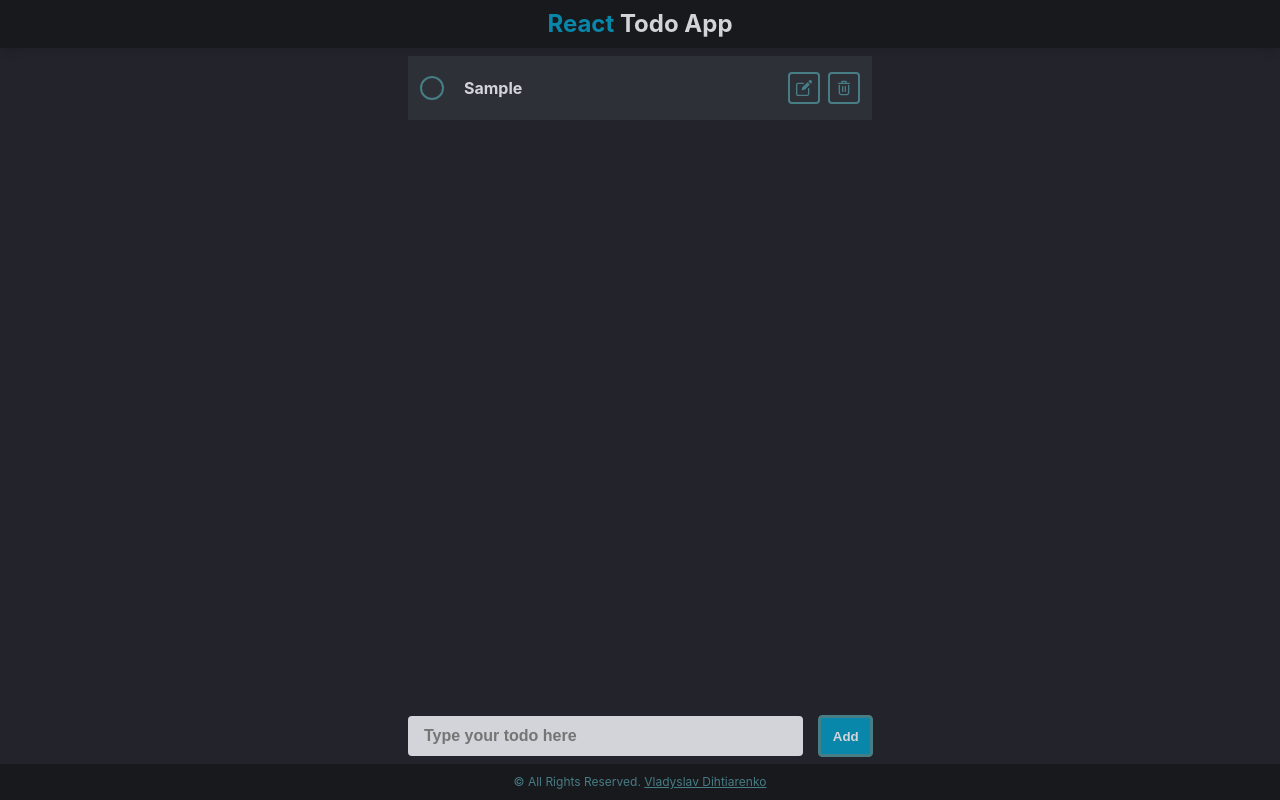
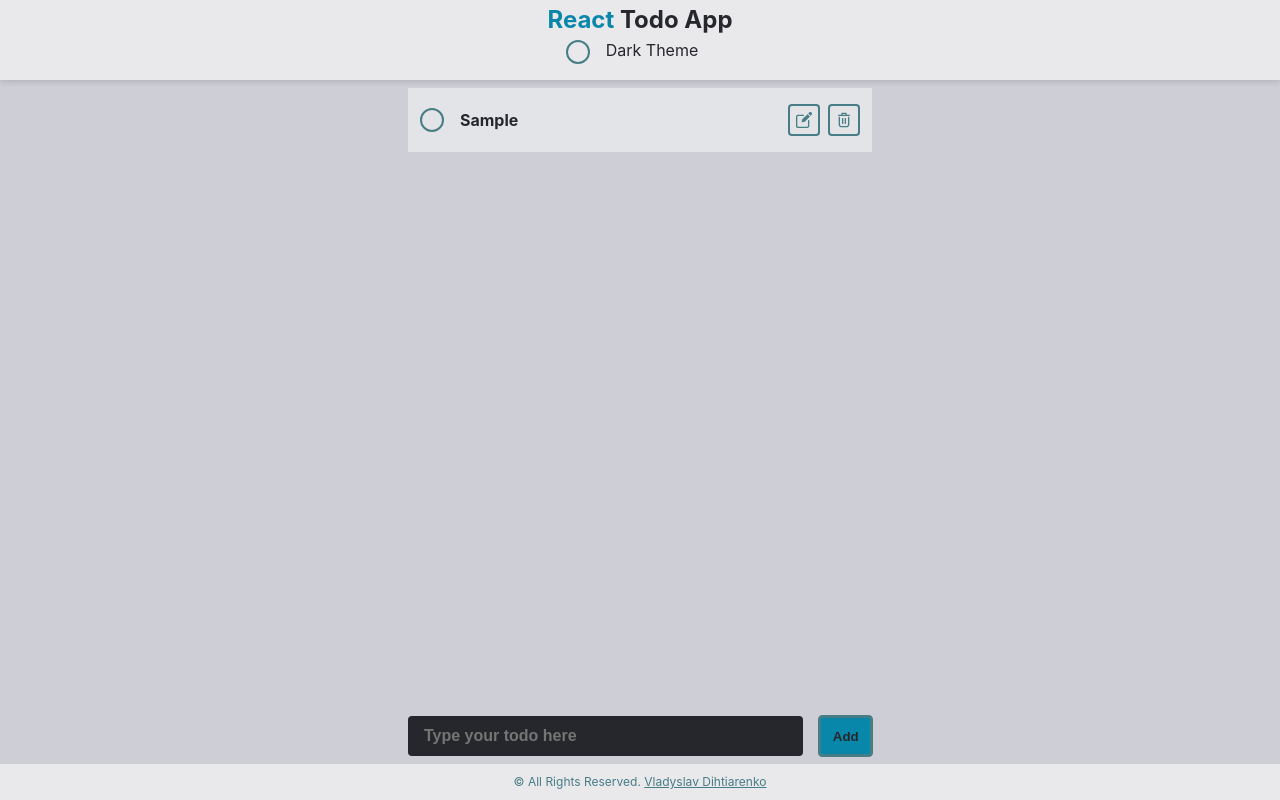
Before and after one commit to VladislavDegtyarenko/react-todo-app, a React (Vite) app: page / in a window 1280 px wide. Both pictures are taken after typing "Sample" into the empty fields and a click on the button "Add". Built offline with nearby package versions, Linux system fonts and the light colour scheme.

Commit message:
light/dark mode

```diff
--- a/src/App.jsx
+++ b/src/App.jsx
@@ -1,4 +1,4 @@
-import React from "react";
+import React, {useState, useEffect} from "react";
 
 // import layout components
 import Header from "./layout/Header";
@@ -6,9 +6,27 @@ import Main from "./layout/Main";
 import Footer from "./layout/Footer";
 
 function App() {
+   const [darkTheme, setDarkTheme] = useState(JSON.parse(localStorage.getItem('darkTheme')));
+
+   useEffect(() => {
+      localStorage.setItem('darkTheme', JSON.stringify(darkTheme))
+
+      if (darkTheme) {
+         document.body.classList.remove('light-theme');
+         document.body.classList.add('dark-theme');
+      } else {
+         document.body.classList.add('light-theme');
+         document.body.classList.remove('dark-theme');
+      }
+   }, [darkTheme])
+
+   const toggleDarkTheme = () => {
+      setDarkTheme(t => !t)
+   }
+
    return (
       <>
-         <Header />
+         <Header toggleDarkTheme={toggleDarkTheme} darkTheme={darkTheme}/>
          <Main />
          <Footer />
       </>
--- a/src/components/TodoList.css
+++ b/src/components/TodoList.css
@@ -7,6 +7,12 @@
    overflow-y: auto;
    overflow-x: hidden;
    scrollbar-gutter: stable both-edges;
+}
+
+.todo-list__filters {
+   display: flex;
+   justify-content: center;
+   margin-bottom: 0.5em;
 }
 
 .todo-empty {
--- a/src/components/TodoList.jsx
+++ b/src/components/TodoList.jsx
@@ -1,4 +1,5 @@
 import TodoItem from "../components/TodoItem";
+import Checkbox from "../ui/Checkbox";
 
 // Assets
 import PaperIcon from "../assets/PaperIcon";
@@ -46,7 +47,11 @@ function TodoList(props) {
       });
 
    if (todos && todos.length > 0) {
-      return <ul className="todo-list">{todoElements}</ul>;
+      return (
+         <div className="todo-list__wrapper">
+            <ul className="todo-list">{todoElements}</ul>
+         </div>
+      );
    }
 
    return (
--- a/src/index.css
+++ b/src/index.css
@@ -20,12 +20,26 @@ body {
    background-color: var(--solid-color-deep);
 }
 
-:root {
+.dark-theme {
    --solid-color: #23242b;
    --solid-color-deep: #18191d;
    --card-color: #2e3038;
    --card-color-hover: #363844;
    --text-color: #d3d4d9;
+   --accent-color: #eb5160;
+   --alt-color: hsl(193, 90%, 35%);
+   --alt-hover-color: #0080a3;
+   --mid-color: #477d85;
+   --mid-hover-color: #599aa6;
+   --transition: all 0.15s linear;
+}
+
+.light-theme {
+   --solid-color: hsl(233, 10%, 82%);
+   --solid-color-deep: hsl(228, 9%, 92%);
+   --card-color: hsl(228, 10%, 90%);
+   --card-color-hover: hsl(231, 11%, 95%);
+   --text-color: hsl(230, 7%, 16%);
    --accent-color: #eb5160;
    --alt-color: hsl(193, 90%, 35%);
    --alt-hover-color: #0080a3;
--- a/src/layout/Header.css
+++ b/src/layout/Header.css
@@ -1,12 +1,20 @@
 .header {
+   padding: 0.5em 0;
+   background-color: var(--solid-color-deep);
+   box-shadow: 0 0 0.5em #00000033;
+   display: flex;
+   justify-content: center;
+   flex-wrap: wrap;
+}
+
+.header__title {
    font-size: 1.5em;
    line-height: 1;
-   padding: 0.5em 0;
    text-align: center;
-   background-color: var(--solid-color-deep);
-   box-shadow: 0 0 0.5em #00000033;
+   width: 100%;
+
 }
 
-.header span {
+.header__title span {
    color: var(--alt-color);
 }
--- a/src/layout/Header.jsx
+++ b/src/layout/Header.jsx
@@ -1,6 +1,12 @@
 import React from "react";
+import Checkbox from "../ui/Checkbox";
 import "./Header.css";
 
-export default function Header() {
-   return <h1 className="header"><span>React</span> Todo App</h1>;
+export default function Header(props) {
+   return <header className="header">
+      <h1 className="header__title">
+         <span>React</span> Todo App
+      </h1>
+      <Checkbox onChange={props.toggleDarkTheme} checked={props.darkTheme}>Dark Theme</Checkbox>
+   </header>;
 }
--- a/src/layout/Main.jsx
+++ b/src/layout/Main.jsx
@@ -4,6 +4,7 @@ import { nanoid } from "nanoid";
 // components
 import AddTodo from "../components/AddTodo";
 import TodoList from "../components/TodoList";
+import Checkbox from "../ui/Checkbox";
 
 // styles
 import "./Main.css";
--- a/src/ui/Checkbox.css
+++ b/src/ui/Checkbox.css
@@ -1,7 +1,7 @@
 .Checkbox {
    display: flex;
    position: relative;
-   margin-right: 0.25em;
+   margin: 0;
    padding: 0.5em;
    left: -0.5em;
    overflow: hidden;
@@ -25,21 +25,21 @@
    opacity: 0;
 }
 
-.Checkbox.checked > span {
+.Checkbox.checked > .Checkbox__icon {
    background-color: var(--mid-color);
 }
 
 @media screen and (hover: hover) {
-   .Checkbox:hover > span {
+   .Checkbox:hover > .Checkbox__icon {
       border-color: var(--alt-color);
    }
 
-   .Checkbox.checked:hover > span {
+   .Checkbox.checked:hover > .Checkbox__icon {
       background-color: var(--alt-color);
    }
 }
 
-.Checkbox span {
+.Checkbox__icon {
    display: flex;
    justify-content: center;
    align-items: center;
@@ -57,3 +57,7 @@
    width: 100%;
    height: 100%;
 }
+
+.Checkbox__text {
+   margin-left: 1em;
+}
--- a/src/ui/Checkbox.jsx
+++ b/src/ui/Checkbox.jsx
@@ -3,9 +3,19 @@ import "./Checkbox.css";
 
 function Checkbox(props) {
    return (
-      <label className={props.checked ? "Checkbox checked" : "Checkbox"} disabled={props.disabled}>
-         <input type="checkbox" checked={props.checked} onChange={props.onChange} />
-         <span>{props.checked && <CheckmarkIcon />}</span>
+      <label
+         className={props.checked ? "Checkbox checked" : "Checkbox"}
+         disabled={props.disabled}
+      >
+         <input
+            type="checkbox"
+            checked={props.checked || false}
+            onChange={props.onChange}
+         />
+         <span className="Checkbox__icon">
+            {props.checked && <CheckmarkIcon />}
+         </span>
+         {props.children && <span className="Checkbox__text">{props.children}</span>}
       </label>
    );
 }
```
